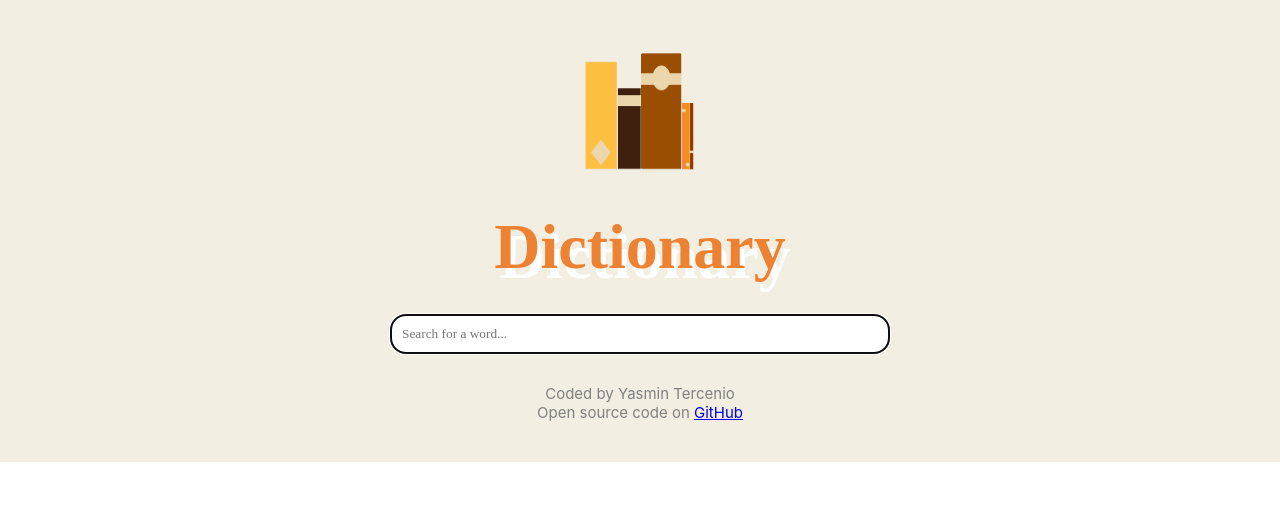
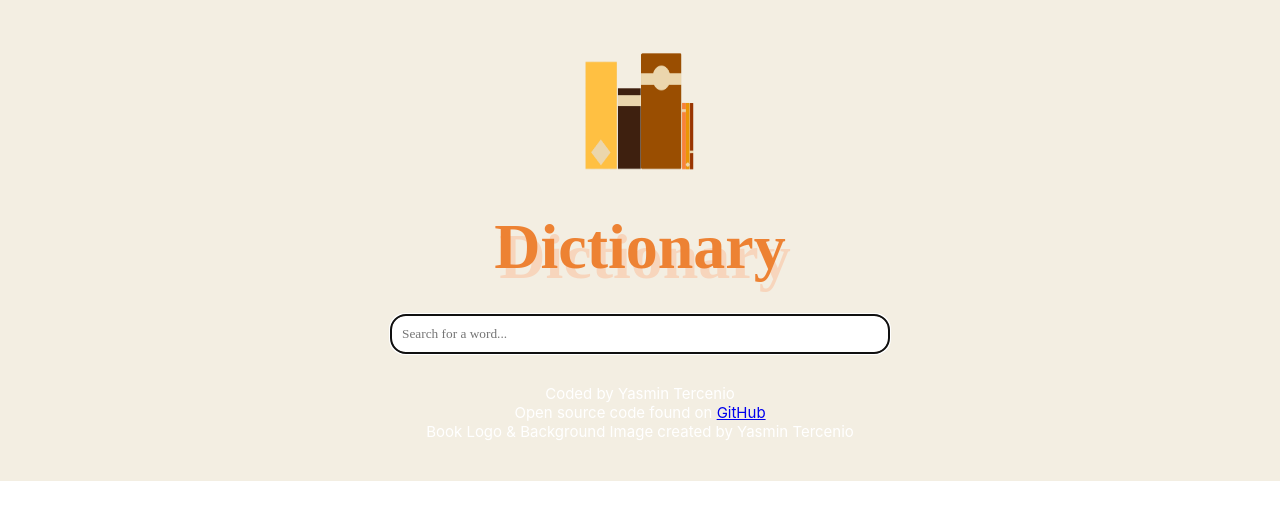
Before and after one commit to nimsay06/react-dictionary, a React (Create React App) app: page / in a window 1280 px wide. Shown: the top 520 px of the page. Built offline with nearby package versions, Linux system fonts and the light colour scheme; no server answers; a web font is replaced by a local one.

Commit message:
imported font + css issues

```diff
--- a/src/App.css
+++ b/src/App.css
@@ -11,13 +11,13 @@ header {
   font-weight: bolder;
   color: #ed8233;
   font-family: "Sansita Swashed", cursive;
-  text-shadow: 5px 10px #fefefe;
+  text-shadow: 5px 10px #f7d5bc;
 }
 
 .App footer {
   font-size: 15px;
   text-align: center;
-  color: grey;
+  color: white;
   display: block;
   margin-bottom: 30px;
 }
--- a/src/App.js
+++ b/src/App.js
@@ -18,7 +18,7 @@ export default function App() {
         <footer>
           Coded by Yasmin Tercenio
           <br />
-          Open source code on{" "}
+          Open source code found on{" "}
           <a
             href="https://github.com/nimsay06/react-dictionary.git"
             target="_blank"
@@ -26,6 +26,8 @@ export default function App() {
           >
             GitHub
           </a>
+          <br/>
+          Book Logo & Background Image created by Yasmin Tercenio
         </footer>
       </div>
     </div>
--- a/src/Meaning.css
+++ b/src/Meaning.css
@@ -1,6 +1,7 @@
 h3 {
   font: italic;
   font-weight: 700;
+  margin: 20px;
   font-size: 20px;
   color: grey;
   font-family: "Sansita Swashed", cursive;
@@ -8,11 +9,13 @@ h3 {
 
 .Definition {
   font-size: 20px;
+  margin: 20px;
+
   font-family: "Urbanist", sans-serif;
 }
 
 .Example {
   font-size: 15px;
-
+  color: rgb(70, 69, 69);
   text-decoration: underline;
 }
--- a/src/Results.css
+++ b/src/Results.css
@@ -1,5 +1,7 @@
 h2 {
   text-transform: capitalize;
+  font-size: 25px;
+  margin-left: 20px;
   font-family: "Sansita Swashed", cursive;
 }
 
```
